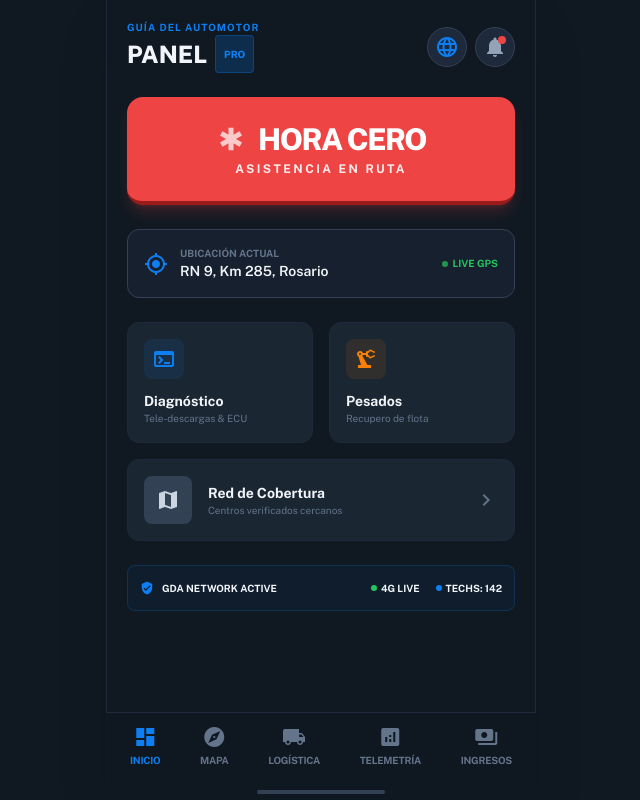
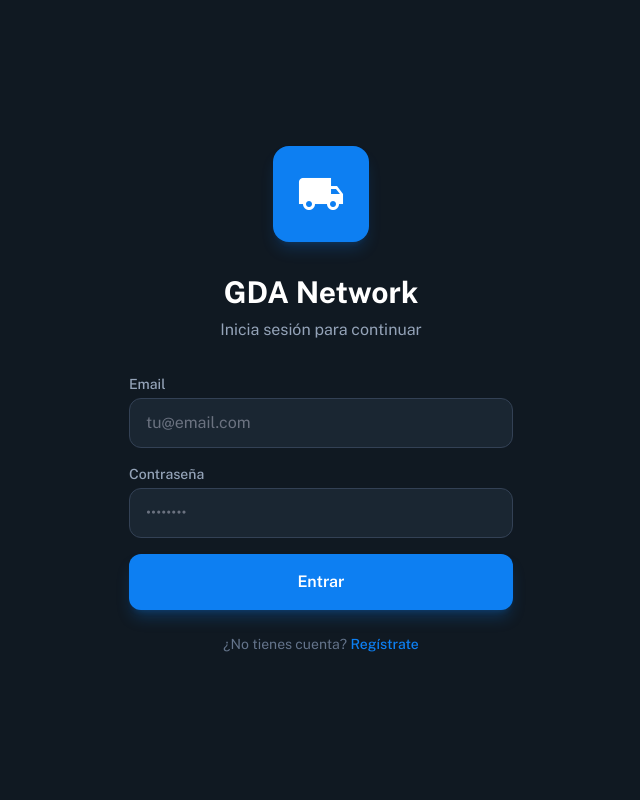
Before and after one commit to gerardoinseo28/gda-verified-new, a React (Vite) app: page / in a window 1280 px wide. Shown: the whole page, without its empty margins (319-959 px from the left). Built offline with nearby package versions, Linux system fonts and the light colour scheme.

Commit message:
Add files via upload
Limpieza final + Login

```diff
--- a/App.tsx
+++ b/App.tsx
@@ -10,6 +10,7 @@ import Revenue from './pages/Revenue';
 import Settings from './pages/Settings';
 import BottomNav from './components/BottomNav';
 import { LanguageProvider } from './LanguageContext';
+import LoginScreen from './pages/LoginScreen';
 
 const AppContent: React.FC = () => {
   const [currentScreen, setCurrentScreen] = useState<Screen>(Screen.DASHBOARD);
@@ -45,10 +46,23 @@ const AppContent: React.FC = () => {
   );
 };
 
-const App: React.FC = () => (
-  <LanguageProvider>
-    <AppContent />
-  </LanguageProvider>
-);
+
+const App: React.FC = () => {
+  const [isAuthenticated, setIsAuthenticated] = useState(false);
+
+  if (!isAuthenticated) {
+    return (
+      <LanguageProvider>
+        <LoginScreen onLogin={() => setIsAuthenticated(true)} />
+      </LanguageProvider>
+    );
+  }
+
+  return (
+    <LanguageProvider>
+      <AppContent />
+    </LanguageProvider>
+  );
+};
 
 export default App;
--- a/index.tsx
+++ b/index.tsx
@@ -14,17 +14,3 @@ root.render(
     <App />
   </React.StrictMode>
 );
-
-// Simple Service Worker Registration
-if ('serviceWorker' in navigator) {
-  window.addEventListener('load', () => {
-    navigator.serviceWorker.register('/sw.js').then(
-      (registration) => {
-        console.log('SW registrado: ', registration);
-      },
-      (registrationError) => {
-        console.log('SW error: ', registrationError);
-      }
-    );
-  });
-}
--- a/package.json
+++ b/package.json
@@ -25,7 +25,6 @@
     "postcss": "^8.4.35",
     "tailwindcss": "^3.4.1",
     "typescript": "^5.2.2",
-    "vite": "^5.1.4",
-    "vite-plugin-pwa": "^0.19.0"
+    "vite": "^5.1.4"
   }
 }
--- /dev/null
+++ b/pages/LoginScreen.tsx
@@ -0,0 +1,69 @@
+import React, { useState } from 'react';
+import { motion } from 'framer-motion';
+
+const LoginScreen = ({ onLogin }: { onLogin: () => void }) => {
+    const [email, setEmail] = useState('');
+    const [password, setPassword] = useState('');
+
+    const handleSubmit = (e: React.FormEvent) => {
+        e.preventDefault();
+        // Aquí iría la lógica real, por ahora simulamos login
+        onLogin();
+    };
+
+    return (
+        <div className="flex flex-col items-center justify-center min-h-screen p-6 bg-background-dark text-white">
+            <motion.div
+                initial={{ opacity: 0, y: 20 }}
+                animate={{ opacity: 1, y: 0 }}
+                className="w-full max-w-sm"
+            >
+                <div className="flex justify-center mb-8">
+                    <div className="w-24 h-24 bg-primary rounded-2xl flex items-center justify-center shadow-lg shadow-primary/20">
+                        <span className="material-icons text-5xl text-white">local_shipping</span>
+                    </div>
+                </div>
+
+                <h1 className="text-3xl font-bold text-center mb-2">GDA Network</h1>
+                <p className="text-slate-400 text-center mb-8">Inicia sesión para continuar</p>
+
+                <form onSubmit={handleSubmit} className="space-y-4">
+                    <div>
+                        <label className="block text-sm font-medium text-slate-400 mb-1">Email</label>
+                        <input
+                            type="email"
+                            value={email}
+                            onChange={(e) => setEmail(e.target.value)}
+                            className="w-full bg-surface-dark border border-slate-700 rounded-xl px-4 py-3 focus:outline-none focus:border-primary transition-colors"
+                            placeholder="tu@email.com"
+                        />
+                    </div>
+
+                    <div>
+                        <label className="block text-sm font-medium text-slate-400 mb-1">Contraseña</label>
+                        <input
+                            type="password"
+                            value={password}
+                            onChange={(e) => setPassword(e.target.value)}
+                            className="w-full bg-surface-dark border border-slate-700 rounded-xl px-4 py-3 focus:outline-none focus:border-primary transition-colors"
+                            placeholder="••••••••"
+                        />
+                    </div>
+
+                    <button
+                        type="submit"
+                        className="w-full bg-primary hover:bg-blue-600 text-white font-semibold py-4 rounded-xl shadow-lg shadow-primary/25 transition-all active:scale-95"
+                    >
+                        Entrar
+                    </button>
+                </form>
+
+                <p className="mt-6 text-center text-sm text-slate-500">
+                    ¿No tienes cuenta? <span className="text-primary font-medium">Regístrate</span>
+                </p>
+            </motion.div>
+        </div>
+    );
+};
+
+export default LoginScreen;
--- a/vite.config.ts
+++ b/vite.config.ts
@@ -1,54 +1,19 @@
 import { defineConfig, loadEnv } from 'vite';
 import react from '@vitejs/plugin-react';
-import { VitePWA } from 'vite-plugin-pwa';
+import path from 'path';
 
-// https://vitejs.dev/config/
 export default defineConfig(({ mode }) => {
   const env = loadEnv(mode, process.cwd(), '');
   return {
     plugins: [
-      react(),
-      VitePWA({
-        registerType: 'autoUpdate',
-        devOptions: { enabled: true },
-        workbox: {
-          globPatterns: ['**/*.{js,css,html,ico,png,svg}']
-        },
-        includeAssets: ['favicon.svg', 'robots.txt', 'apple-touch-icon.png'],
-        manifest: {
-          name: 'GDA Verified Network',
-          short_name: 'GDA Network',
-          description: 'Red de Logística y Seguridad Verificada',
-          theme_color: '#101922',
-          background_color: '#101922',
-          display: 'standalone',
-          orientation: 'portrait',
-          start_url: '/',
-          icons: [
-            {
-              src: '/pwa-192x192.svg',
-              sizes: '192x192',
-              type: 'image/svg+xml',
-              purpose: 'any maskable'
-            },
-            {
-              src: '/pwa-512x512.svg',
-              sizes: '512x512',
-              type: 'image/svg+xml',
-              purpose: 'any maskable'
-            }
-          ]
-        }
-      })
+      react()
     ],
-    // Definimos las variables de entorno de forma segura
     define: {
-      'process.env.VITE_GEMINI_API_KEY': JSON.stringify(env.VITE_GEMINI_API_KEY)
+      'process.env.API_KEY': JSON.stringify(env.GEMINI_API_KEY || ''),
     },
-    // Eliminamos el alias problemático que usaba path y __dirname
     resolve: {
       alias: {
-        // '@': path.resolve(__dirname, './src'), // ESTO ERA EL CULPABLE
+        '@': path.resolve(__dirname, '.'),
       }
     }
   };
```
